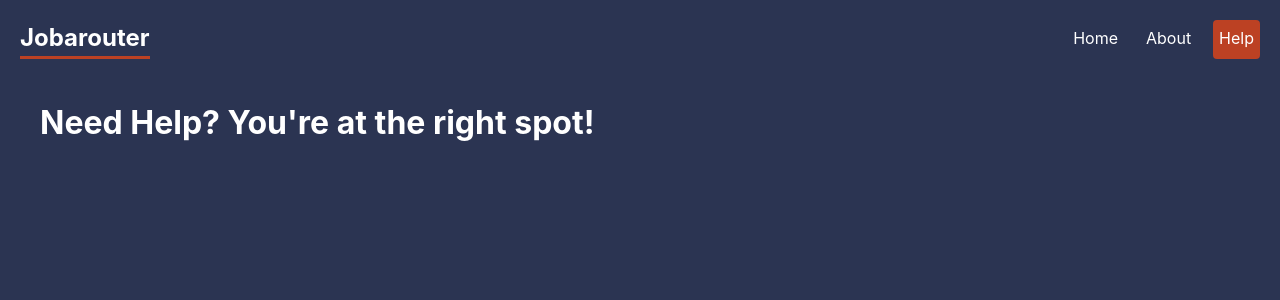
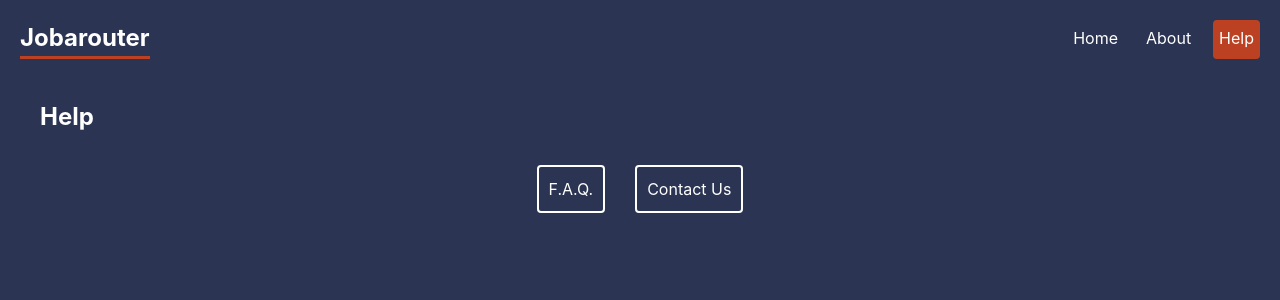
Before and after one commit to Mig-uel/react-router-demo, a React (Vite) app: page /help in a window 1280 px wide. Shown: the top 300 px of the page. Built offline with nearby package versions, Linux system fonts and the light colour scheme.

Commit message:
Add navigation links to help page

```diff
--- a/src/pages/help.page.jsx
+++ b/src/pages/help.page.jsx
@@ -1,11 +1,16 @@
-import { Outlet } from 'react-router-dom'
+import { Outlet, NavLink } from 'react-router-dom'
 
 const Help = () => {
   return (
-    <main>
-      <h1>Need Help? You&apos;re at the right spot!</h1>
+    <section className='help-layout'>
+      <h1>Help</h1>
+      <nav>
+        <NavLink to='faq'>F.A.Q.</NavLink>
+        <NavLink to='contact'>Contact Us</NavLink>
+      </nav>
+
       <Outlet />
-    </main>
+    </section>
   )
 }
 
```
